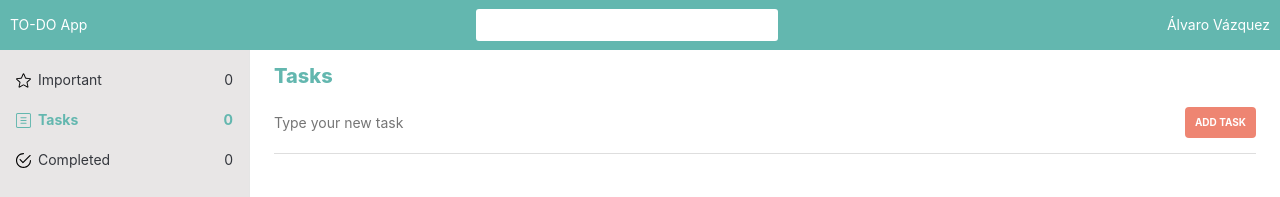
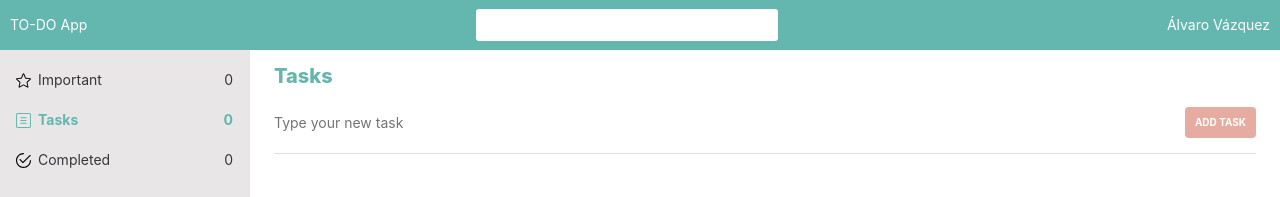
Before and after one commit to avg0043/todo-styled-app, a React (Create React App) app: page / in a window 1280 px wide. Shown: the top 197 px of the page. Built offline with nearby package versions, Linux system fonts and the light colour scheme.

Commit message:
Add disabled to add task button

```diff
--- a/src/ui/content/Content.jsx
+++ b/src/ui/content/Content.jsx
@@ -1,6 +1,7 @@
 import React, { useState } from 'react'
 import PropTypes from 'prop-types'
 import Emoji from '../emoji/Emoji'
+import isEmptyString from '../../utils/isEmptyString'
 import {
   MainWrapper,
   Header,
@@ -57,7 +58,7 @@ const Content = ({
                 placeholder="Type your new task"
                 onChange={onTaskNameChange}
               />
-              <HeaderAdd>Add task</HeaderAdd>
+              <HeaderAdd disabled={isEmptyString(taskName)}>Add task</HeaderAdd>
             </HeaderNewTask>
           </form>
         )}
--- a/src/ui/content/ContentStyles.js
+++ b/src/ui/content/ContentStyles.js
@@ -50,6 +50,10 @@ export const HeaderAdd = styled.button`
   text-transform: uppercase;
   &:hover {
     background: #d67463;
+  }
+  &:disabled {
+    pointer-events: none;
+    background-color: rgba(214, 116, 99, 0.6);
   }
 `
 
```
